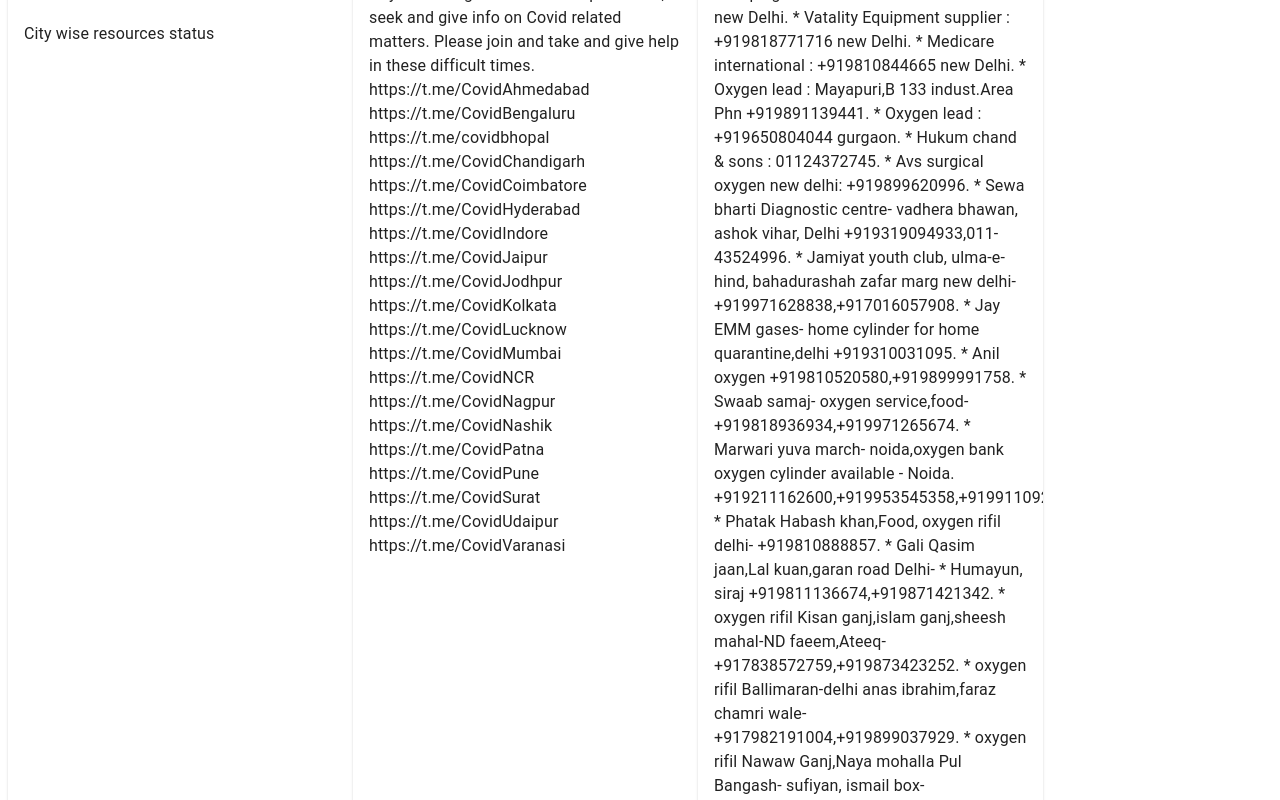
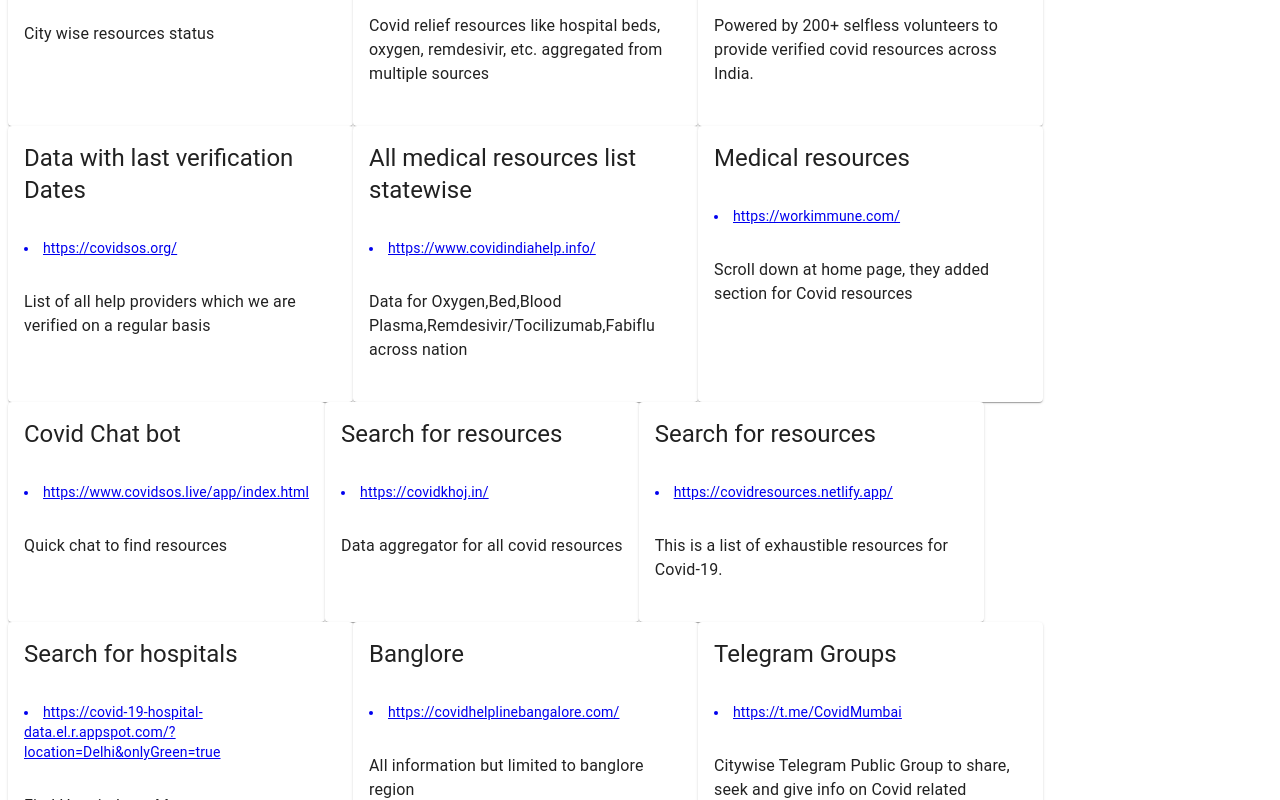
Before and after one commit to chetan-acharekar/covidinfo, a Next.js app: page /useful-links in a window 1280 px wide. Shown: the part 1100-1900 px from the top of the page. Built offline with nearby package versions, Linux system fonts and the light colour scheme.

Commit message:
added new links

```diff
--- a/pages/useful-links.js
+++ b/pages/useful-links.js
@@ -86,6 +86,63 @@
             title:"Sprinklr Dashboard",
             url:"https://external.sprinklr.com/insights/explorer/dashboard/601b9e214c7a6b689d76f493/tab/5?id=DASHBOARD_601b9e214c7a6b689d76f493&home=1"
         },
+
+
+        {
+            description:"Covid relief resources like hospital beds, oxygen, remdesivir, etc. aggregated from multiple sources ",
+            title:"Data aggregator for medical resources",
+            url:"https://covidtools.in"
+        },
+        {
+            description:"Powered by 200+ selfless volunteers to provide verified covid resources across India. ",
+            title:"Data with last verification Dates ",
+            url:"https://indiacovidresources.in/"
+        },
+        {
+            description:"List of all help providers which we are verified on a regular basis ",
+            title:"Data with last verification Dates ",
+            url:"https://covidsos.org/"
+        },
+        {
+            description:"Data for Oxygen,Bed,Blood Plasma,Remdesivir/Tocilizumab,Fabiflu across nation  ",
+            title:"All medical resources list statewise ",
+            url:"https://www.covidindiahelp.info/"
+        },
+        {
+            description:"Scroll down at home page, they added section for Covid resources  ",
+            title:" Medical resources ",
+            url:"https://workimmune.com/"
+        },
+
+        {
+            description:"Quick chat to find resources ",
+            title:" Covid Chat bot ",
+            url:"https://www.covidsos.live/app/index.html"
+        },
+
+        {
+            description:"Data aggregator for all covid resources",
+            title:" Search for resources ",
+            url:"https://covidkhoj.in/"
+        },
+        {
+            description:"This is a list of exhaustible resources for Covid-19.",
+            title:" Search for resources ",
+            url:"https://covidresources.netlify.app/"
+        },
+        {
+            description:"Find Hospitals on Map",
+            title:" Search for hospitals ",
+            url:"https://covid-19-hospital-data.el.r.appspot.com/?location=Delhi&onlyGreen=true"
+        },
+        {
+            description:"All information but limited to banglore region",
+            title:" Banglore ",
+            url:"https://covidhelplinebangalore.com/"
+        },
+
+
+
 
         {
             url:"https://t.me/CovidMumbai",
```
Also changed, not shown: pages/social-media.js (+6 -1 lines).
